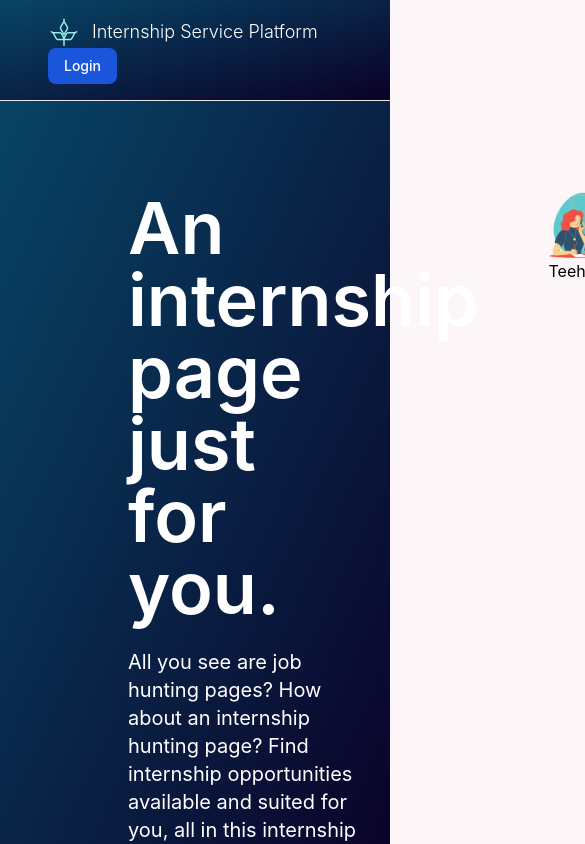
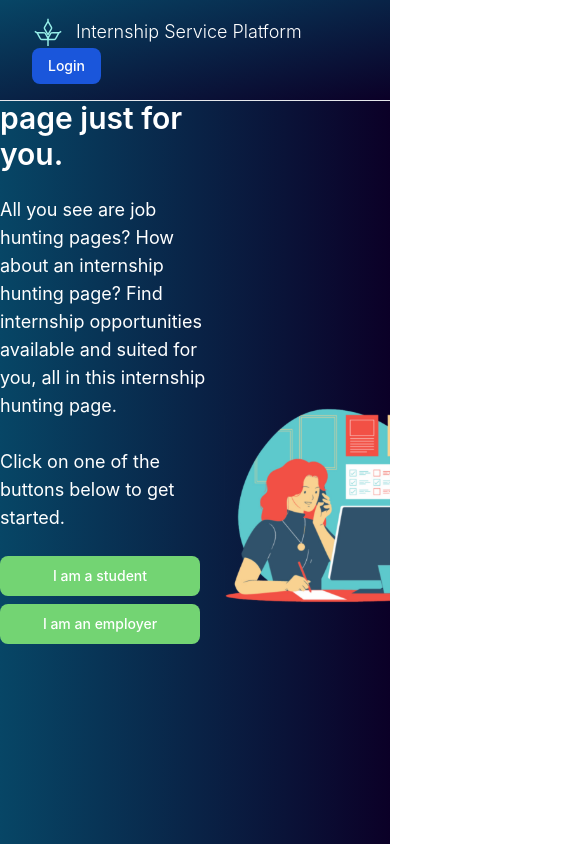
Before and after one commit to alexabainza/internship-app, a React (Vite) app in the folder frontend/: page /landing in a window 390 px wide. Shown: the top 844 px of the page, 585 px wide, since content can reach past the window. Built offline with nearby package versions, Linux system fonts and the light colour scheme.

Commit message:
made landing page responsive-ish

```diff
--- a/frontend/src/components/Navbar.jsx
+++ b/frontend/src/components/Navbar.jsx
@@ -4,14 +4,14 @@ import logo from "../assets/Carbs.svg";
 
 const Navbar = () => {
   return (
-    <nav class="bg-gradient-to-br from-[#074666] to-[#0B0027]  fixed w-full z-20 top-0 start-0 border-b border-gray-200 dark:border-gray-600 px-8">
-      <div class="max-w-screen-xl flex flex-wrap items-center justify-between mx-auto p-4">
+    <nav class="bg-gradient-to-br from-[#074666] to-[#0B0027]  fixed w-full z-20 top-0 start-0 border-b border-gray-200 dark:border-gray-600 px-8 lg:px-32 md:px-16 sm:px-4">
+      <div class="max-w-screen-xl flex flex-wrap items-center justify-between mx-auto py-4">
         <Link
           to="/landing"
           class="flex items-center space-x-3 rtl:space-x-reverse"
         >
-          <img src={logo} class="h-8" alt="Flowbite Logo" />
-          <span class="self-center text-lg font-light whitespace-nowrap text-white">
+          <img src={logo} class="h-8 mx-0 px-0" alt="Flowbite Logo" />
+          <span class="md:inline sm:hidden self-center text-lg font-light whitespace-nowrap text-white">
             Internship Service Platform
           </span>
         </Link>
@@ -19,7 +19,7 @@ const Navbar = () => {
           <Link
             to="/login"
             type="button"
-            class="text-white bg-blue-700 hover:bg-blue-800 focus:ring-4 focus:outline-none focus:ring-blue-300 font-medium rounded-lg text-sm px-4 py-2 text-center dark:bg-blue-600 dark:hover:bg-blue-700 dark:focus:ring-blue-800"
+            class="lg:inline md:inline sm:hidden text-white bg-blue-700 hover:bg-blue-800 focus:ring-4 focus:outline-none focus:ring-blue-300 font-medium rounded-lg text-sm px-4 py-2 text-center dark:bg-blue-600 dark:hover:bg-blue-700 dark:focus:ring-blue-800"
           >
             Login
           </Link>
--- a/frontend/src/index.css
+++ b/frontend/src/index.css
@@ -7,5 +7,5 @@
 }
 
 body{
-  background-color: #fcf6f8;
+  background-image: linear-gradient(to right, #074666, #0B0027); /* Replace these colors with your desired ones */
 }
--- a/frontend/src/pages/credentials/Landing.jsx
+++ b/frontend/src/pages/credentials/Landing.jsx
@@ -4,41 +4,43 @@ import { Link } from "react-router-dom";
 
 const Landing = () => {
   return (
-    <div className="mt-16 flex flex-row w-full bg-gradient-to-br from-[#074666] to-[#0B0027] min-w-full h-dvh ">
-      <div className="w-3/4 m-32 flex flex-col text-white gap-6">
-        <h1 className="w-5/6 text-7xl font-semibold">
+    <div className="mt-16 md:w-full flex xl:flex-row lg:flex-row md:flex-col sm:flex-col min-h-screen">
+
+        <div className="lg:w-1/2 md:w-full sm:w-full md:px-16 lg:m-32 md:m-16 sm:m-4 flex flex-col text-white gap-6">
+          <h1 className="text-3xl md:text-5xl lg:text-7xl font-semibold">
             An internship page just for you.
           </h1>
-        <p className="w-5/6 text-xl">
+          <p className="text-lg md:text-xl lg:text-2xl">
             All you see are job hunting pages? How about an internship hunting
-          page? Find internship opportunities available and suited for you, all
-          in this internship hunting page.
-          <br/>
-          <br/>
-
+            page? Find internship opportunities available and suited for you,
+            all in this internship hunting page.
+            <br />
+            <br />
             Click on one of the buttons below to get started.
-
           </p>
 
-        <div className="flex"> {/* Added flex and justify-between */}
-        <Link to="/login"
+          <div className="flex flex-wrap">
+            {" "}
+            {/* Added flex-wrap */}
+            <Link
+              to="/login"
               type="button"
-          class="text-white text-center w-1/4 bg-[#73d473] hover:bg-[#3adb3a]  font-medium rounded-lg text-sm px-5 py-2.5 me-2 mb-2"
+              class="text-white text-center lg:w-1/4 md:w-3/4 sm:w-3/4  bg-[#73d473] hover:bg-[#3adb3a]  font-medium rounded-lg text-sm px-5 py-2.5 me-2 mb-2 min-w-[200px]"
             >
               I am a student
             </Link>
             <button
               type="button"
-          class="text-white w-1/4 bg-[#73d473] hover:bg-[#3adb3a]  font-medium rounded-lg text-sm px-5 py-2.5 me-2 mb-2"
+              class="text-white text-center lg:w-1/4 md:w-3/4 sm:w-3/4  bg-[#73d473] hover:bg-[#3adb3a]  font-medium rounded-lg text-sm px-5 py-2.5 me-2 mb-2 min-w-[200px]"
             >
               I am an employer
             </button>
           </div>
-
         </div>
-      <div className="w-1/4 me-32 mt-32 h-full">
+        <div className="lg:w-1/3 md:w-1/2  pt-10 self-center">
+          {" "}
+          {/* Adjusted image container width */}
           <img src={landing}></img>
-        Teehee
         </div>
       </div>
   );
```
Also changed, not shown: frontend/src/assets/60a53064ce235f4fb0d991ab.png (added). Lines whose indentation alone changed are shown as unchanged.
